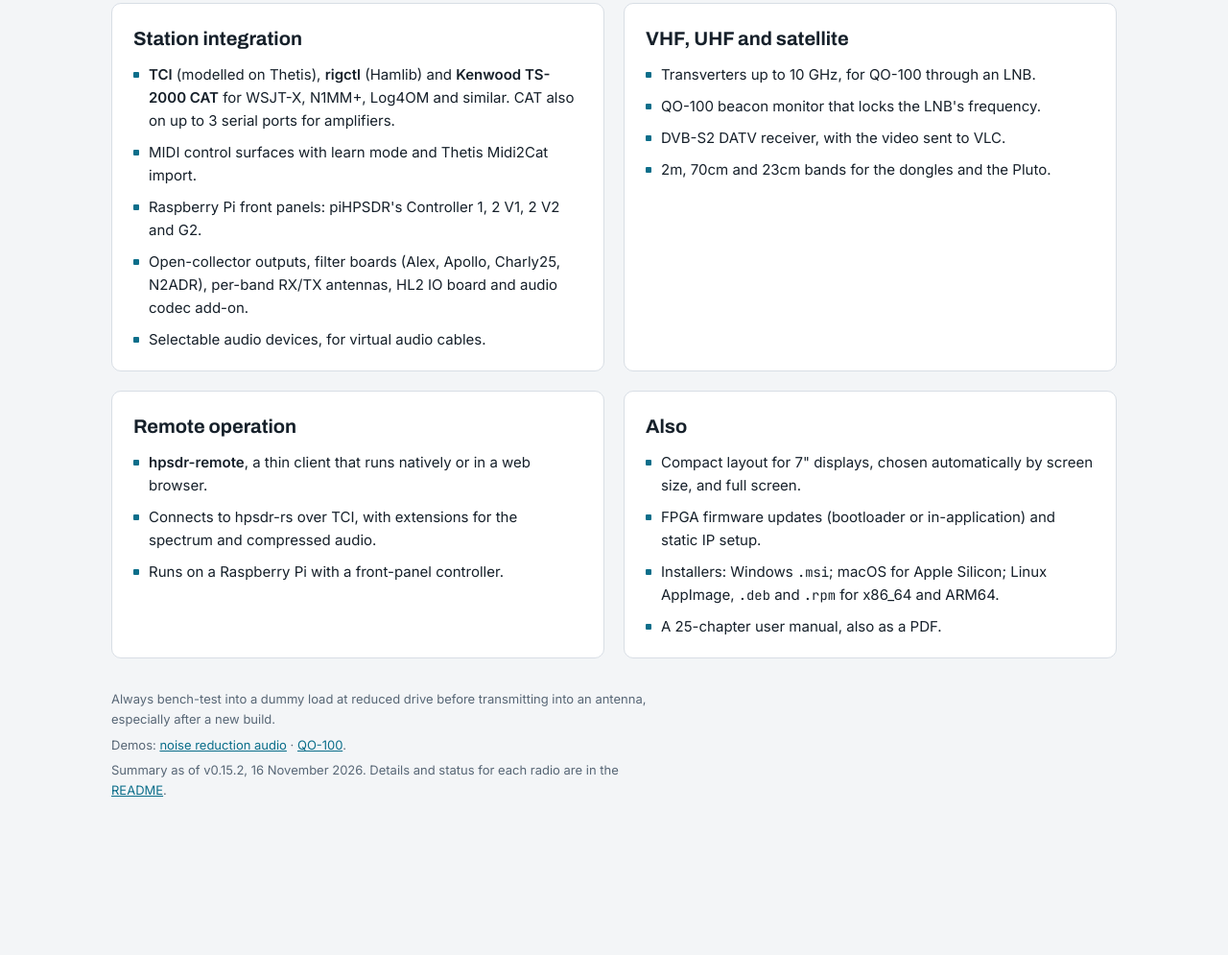
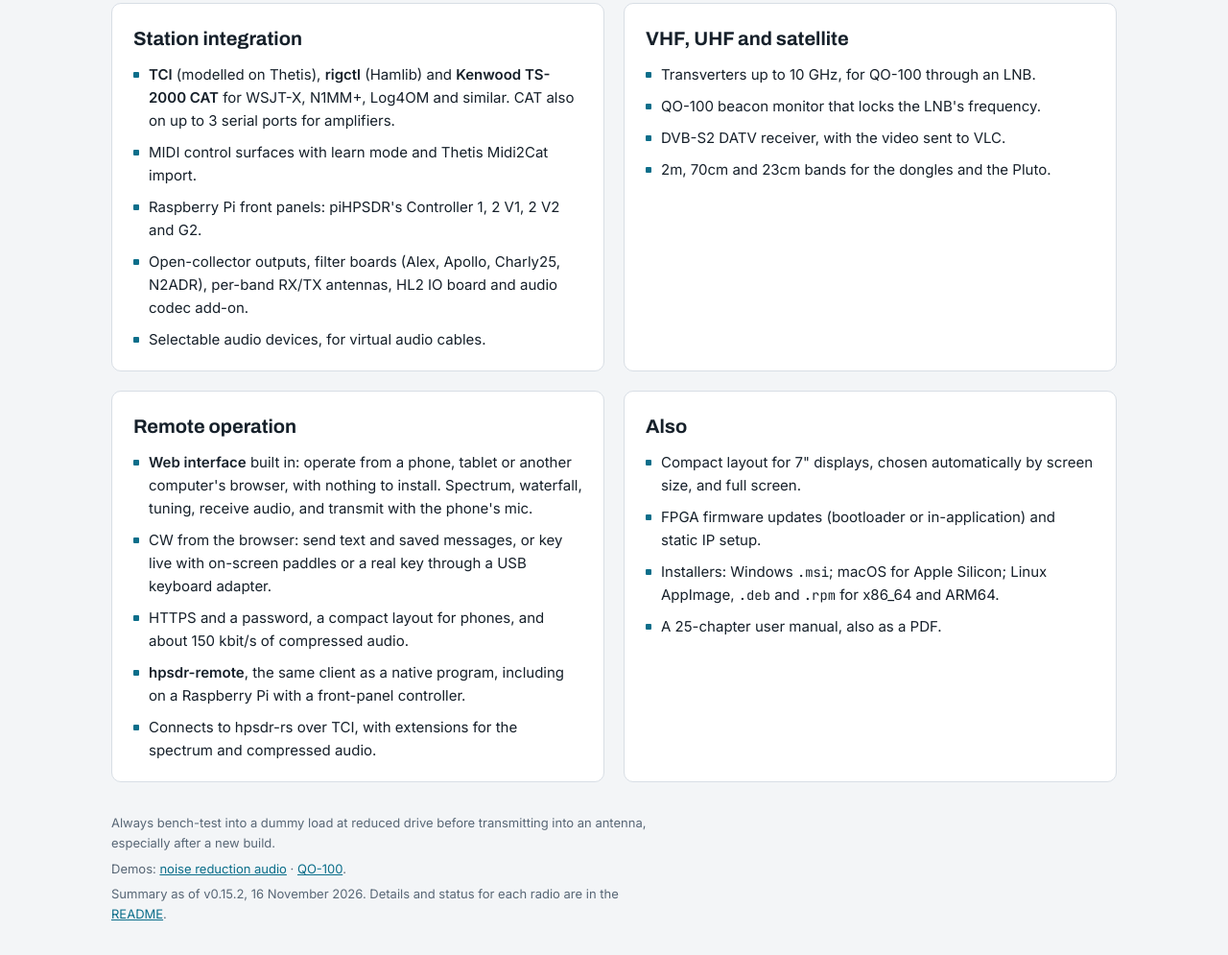
Before and after one commit to g0orx/hpsdr-rs, a plain HTML site: page docs/index.html in a window 1280 px wide. Shown: the part 1205-2200 px from the top of the page at 96% size. Before the commit the page ends 2101 px from the top, so only its background shows below. Drawn offline with Linux system fonts and the light colour scheme.

Commit message:
Website: describe the built-in web interface under Remote operation
Co-Authored-By: Claude Opus 5.5 <noreply@anthropic.com>

```diff
--- a/docs/index.html
+++ b/docs/index.html
@@ -195,9 +195,11 @@ footer a { color: var(--accent); }
     <section>
       <h2>Remote operation</h2>
       <ul class="f">
-        <li><strong>hpsdr-remote</strong>, a thin client that runs natively or in a web browser.</li>
+        <li><strong>Web interface</strong> built in: operate from a phone, tablet or another computer's browser, with nothing to install. Spectrum, waterfall, tuning, receive audio, and transmit with the phone's mic.</li>
+        <li>CW from the browser: send text and saved messages, or key live with on-screen paddles or a real key through a USB keyboard adapter.</li>
+        <li>HTTPS and a password, a compact layout for phones, and about 150 kbit/s of compressed audio.</li>
+        <li><strong>hpsdr-remote</strong>, the same client as a native program, including on a Raspberry Pi with a front-panel controller.</li>
         <li>Connects to hpsdr-rs over TCI, with extensions for the spectrum and compressed audio.</li>
-        <li>Runs on a Raspberry Pi with a front-panel controller.</li>
       </ul>
     </section>
 
```
